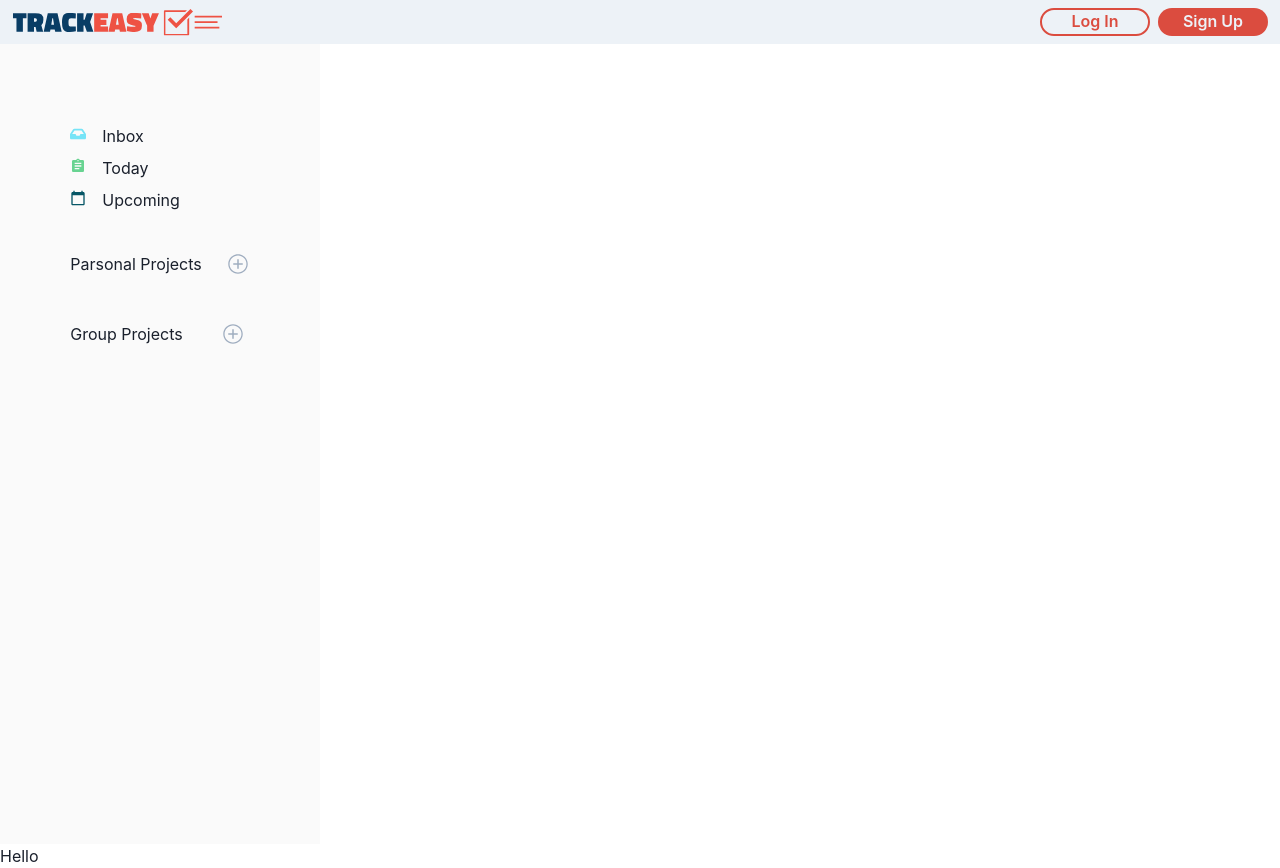
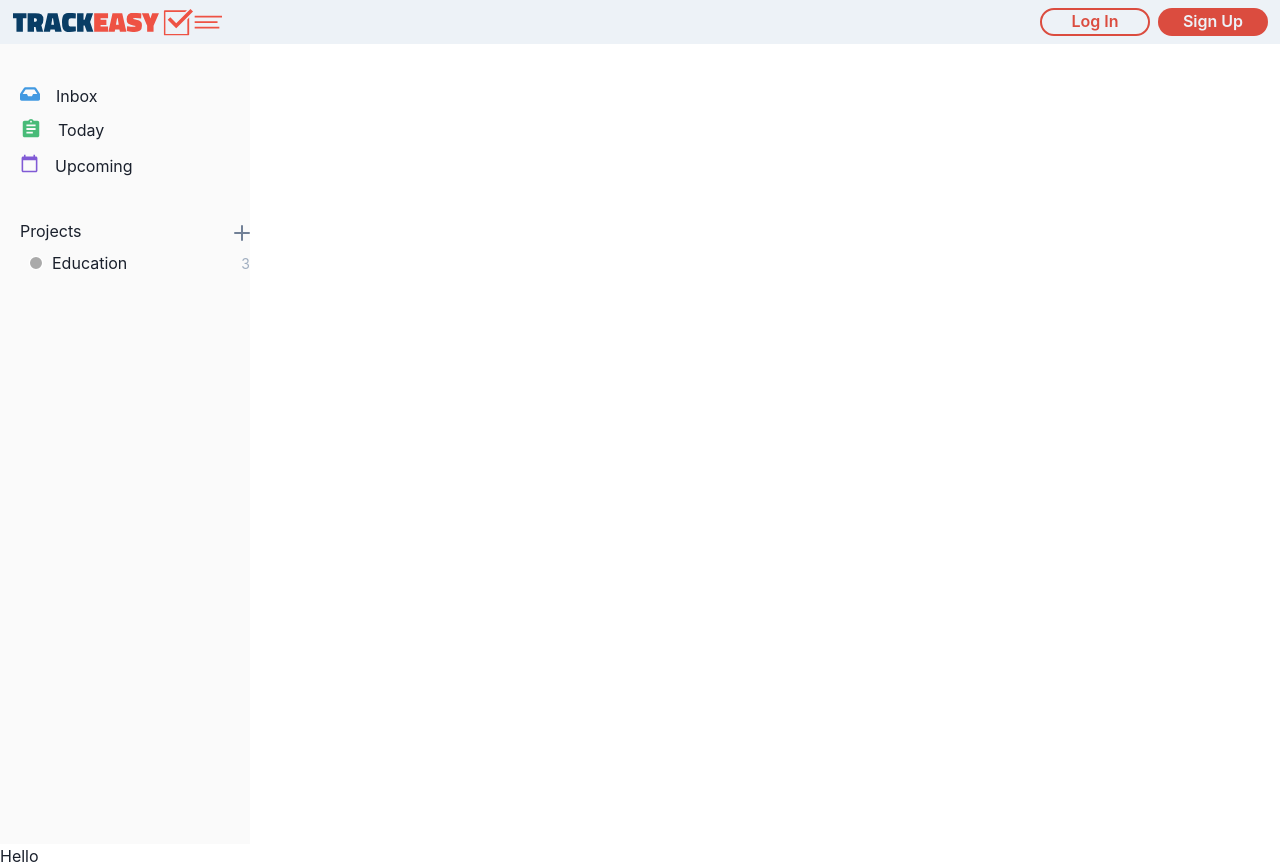
Before and after one commit to GaziFayaz/Productivity-Web-App, a Next.js app in the folder productivity-web-ap/: page / in a window 1280 px wide. Built offline with nearby package versions, Linux system fonts and the light colour scheme; no server answers.

Commit message:
project logo zip file

```diff
--- a/productivity-web-ap/src/components/Layout/Layout.tsx
+++ b/productivity-web-ap/src/components/Layout/Layout.tsx
@@ -32,9 +32,8 @@ const Layout: React.FC<LayoutProps> = ({ children }) => {
   return (
     <>
       {<Navbar />}
-      <Flex h="100vh" flexDir="row" overflow="hidden" maxW="2000px">
+      <Flex h="100vh" flexDir="row" overflow="hidden" maxW="1000px">
         <Sidebar />
-
       </Flex>
       <main>{children}</main>
     </>
--- a/productivity-web-ap/src/components/Sidebar/Sidebar.js
+++ b/productivity-web-ap/src/components/Sidebar/Sidebar.js
@@ -1,23 +1,24 @@
-import { Flex, Link, Icon, Text } from "@chakra-ui/react";
-import React from "react";
+import { AddIcon } from "@chakra-ui/icons";
+import { Flex, Grid, Icon, Link, Spacer, Text } from "@chakra-ui/react";
 import { FaInbox } from "react-icons/fa";
+import { FiCircle } from "react-icons/fi";
 import { MdAssignment, MdCalendarToday } from "react-icons/md";
-import { IoIosAddCircleOutline } from "react-icons/io";
 
 function Sidebar() {
   return (
     <Flex
-      w="25%"
+      w={"25%"}
       flexDir="column"
-      alignItems="center"
+      alignItems="left"
       backgroundColor="#FAFAFA"
       // color="#fff"
+      pl={5}
     >
-      <Flex flexDir="column">
-        <Flex flexDir="column" align="flex-start" justifyContent="center">
-          <Flex className="sidebar-items" paddingTop="20">
+      <Grid>
+        <Grid align="flex-start" justifyContent="left" paddingTop="10">
+          <Flex className="sidebar-items">
             <Link>
-              <Icon as={FaInbox} color="#76E4F7" fontSize="md" />
+              <Icon as={FaInbox} color="blue.400" fontSize="20" />
             </Link>
             <Link _hover={{ textDecor: "none" }}>
               <Text marginLeft="1em">Inbox</Text>
@@ -25,7 +26,7 @@ function Sidebar() {
           </Flex>
           <Flex className="sidebar-items" paddingTop="2">
             <Link>
-              <Icon as={MdAssignment} color="#68D391" fontSize="md" />
+              <Icon as={MdAssignment} color="green.400" fontSize="22" />
             </Link>
             <Link _hover={{ textDecor: "none" }}>
               <Text marginLeft="1em">Today</Text>
@@ -34,46 +35,35 @@ function Sidebar() {
 
           <Flex className="sidebar-items" paddingTop="2">
             <Link>
-              <Icon as={MdCalendarToday} color="#065666" fontSize="md" />
+              <Icon as={MdCalendarToday} color="purple.500" fontSize="19" />
             </Link>
             <Link _hover={{ textDecor: "none" }}>
               <Text marginLeft="1em">Upcoming</Text>
             </Link>
           </Flex>
-          {/* parsonal projects */}
-          <Flex className="p-projects" paddingTop="10">
-            <Flex>
+        </Grid>
+
+        {/* personal projects */}
+        <Flex className="projects" paddingTop="10">
           <Link _hover={{ textDecor: "none" }}>
-                <Text fontSize="md">Parsonal Projects</Text>
+            <Text fontSize="md">Projects</Text>
           </Link>
+          <Spacer />
           <Link>
-                <Icon
-                  as={IoIosAddCircleOutline}
-                  color="#A0AEC0"
-                  fontSize="2xl"
-                  marginLeft="1em"
-                />
+            <AddIcon color={"gray.500"} />
           </Link>
         </Flex>
+        <Grid pt={2} pl={2}>
+          <Link>
+            <Flex justifyContent={"left"} alignItems={"center"}>
+              <FiCircle className="projectColor" fill="#AAAAAA" color="white" />
+              <Text className="projectName" pl={2}>Education</Text>
+              <Spacer />
+              <Text className="projectTaskCount" color={"gray.400"} fontSize={"sm"} >3</Text>
             </Flex>
-          {/* group projects */}
-          <Flex className="g-projects" paddingTop="10">
-            <Flex>
-              <Link _hover={{ textDecor: "none" }}>
-                <Text fontSize="md">Group Projects</Text>
           </Link>
-              <Link>
-                <Icon
-                  as={IoIosAddCircleOutline}
-                  color="#A0AEC0"
-                  fontSize="2xl"
-                  marginLeft="1.6em"
-                />
-              </Link>
-            </Flex>
-          </Flex>
-        </Flex>
-      </Flex>
+        </Grid>
+      </Grid>
     </Flex>
   );
 }
```
Lines whose indentation alone changed are shown as unchanged.
